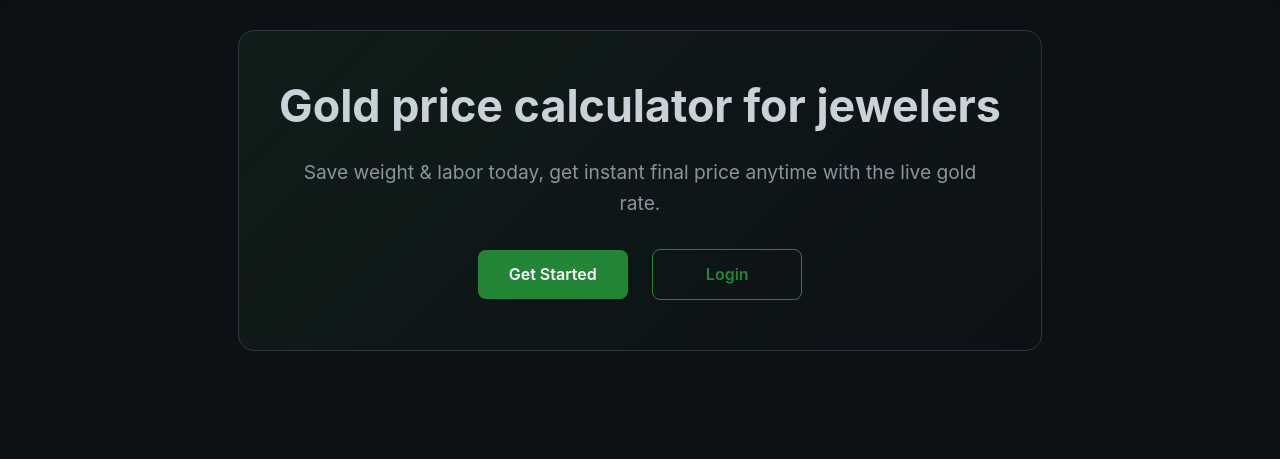
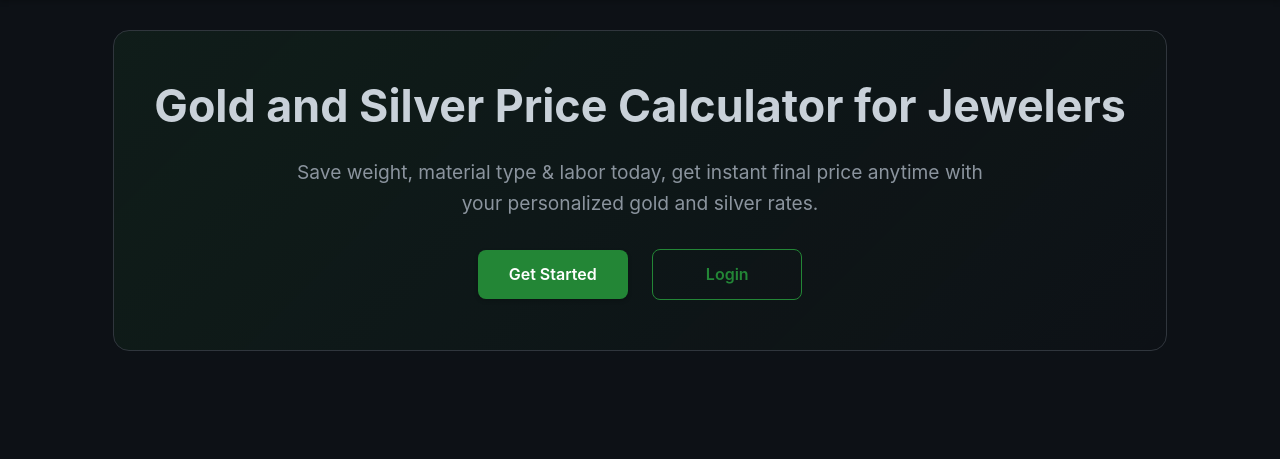
Before and after one commit to shivam-website/gold-shop, a Flask app: page / in a window 1280 px wide. Shown: the part 73-532 px from the top of the page. Run offline with Flask 3, Linux system fonts and the light colour scheme; parts of the project's set-up code (start-up, migrations or seed data) failed here and were passed over.

Commit message:
Update index.html

```diff
--- a/templates/index.html
+++ b/templates/index.html
@@ -1,9 +1,9 @@
 {% extends "base.html" %}
-{% block title %}Welcome — GoldShop{% endblock %}
+{% block title %}Welcome — Gold & Silver Shop{% endblock %}
 {% block content %}
 <section class="hero">
-  <h1>Gold price calculator for jewelers</h1>
-  <p>Save weight & labor today, get instant final price anytime with the live gold rate.</p>
+  <h1>Gold and Silver Price Calculator for Jewelers</h1>
+  <p>Save weight, material type & labor today, get instant final price anytime with your personalized gold and silver rates.</p>
   <div class="cta">
     <a class="btn" href="{{ url_for('register') }}">Get Started</a>
     <a class="btn outline" href="{{ url_for('login') }}">Login</a>
```
